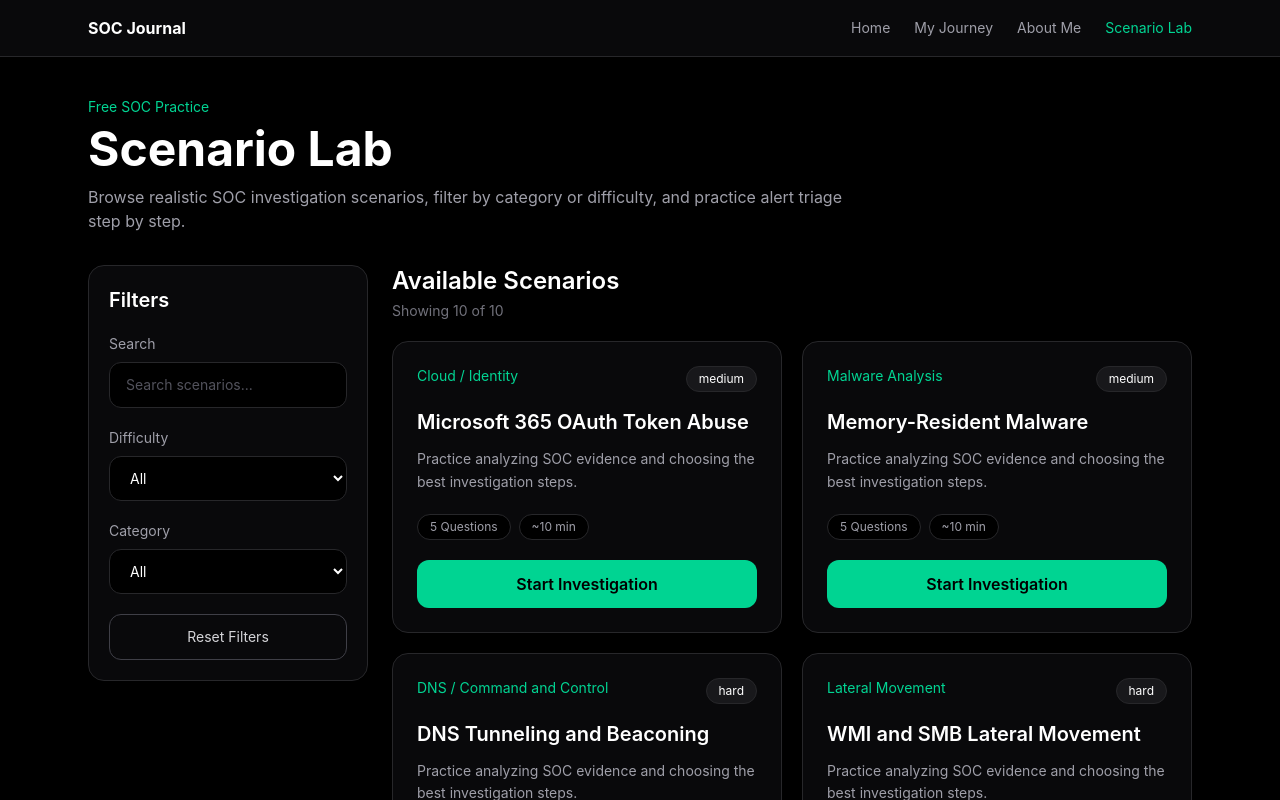
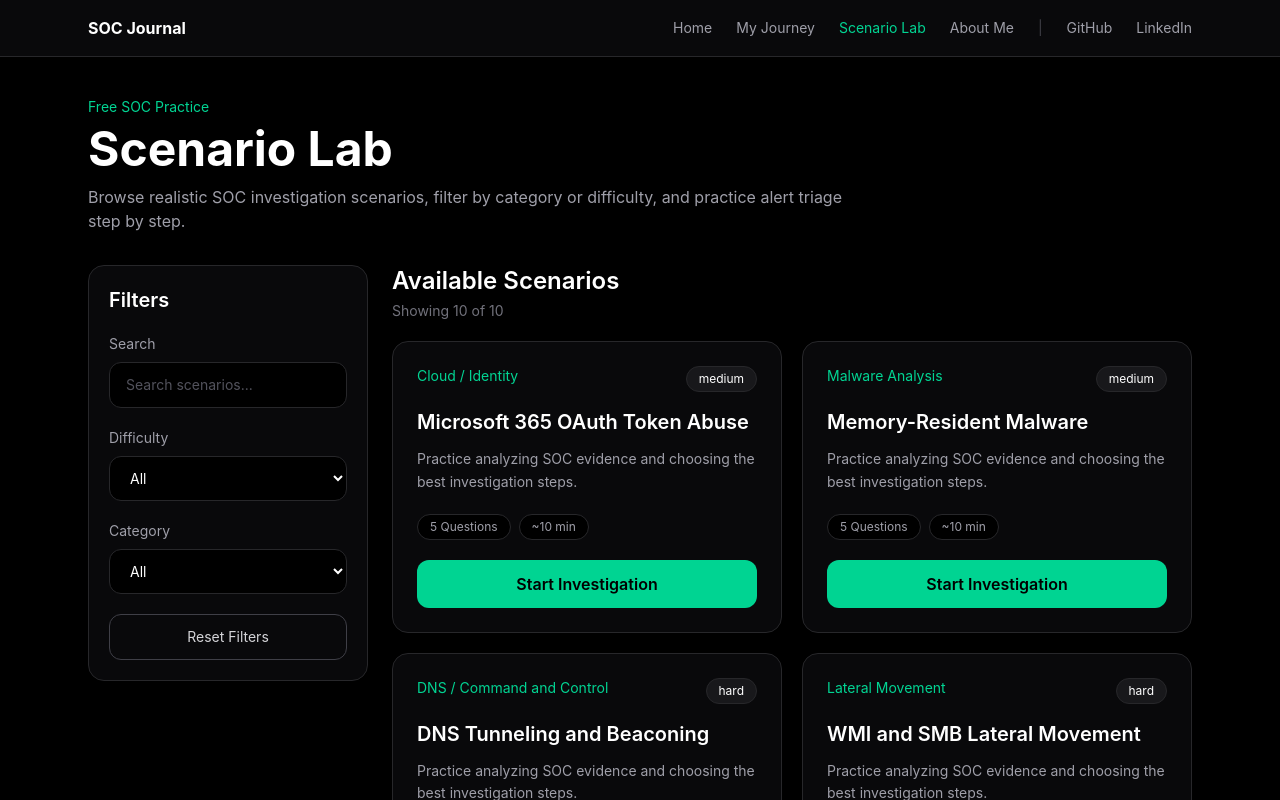
Before and after one commit to ViliusDevX/SOC-Analyst-Journal, a React (Vite) app: page /scenario-lab in a window 1280 px wide. Shown: the top 800 px of the page. Built offline with nearby package versions, Linux system fonts and the light colour scheme.

Commit message:
Added github/linkedin buttons to Navbar

```diff
--- a/src/components/NavBar.jsx
+++ b/src/components/NavBar.jsx
@@ -1,27 +1,61 @@
 import { NavLink } from "react-router-dom";
 
-function Navbar() {
+function NavBar() {
   const linkClass = ({ isActive }) =>
     isActive
       ? "text-emerald-400"
       : "text-zinc-400 hover:text-white transition";
 
+  const externalLinkClass =
+    "text-zinc-400 hover:text-emerald-400 transition";
+
   return (
     <nav className="border-b border-zinc-800 bg-zinc-950">
-      <div className="max-w-6xl mx-auto px-6 py-4 flex items-center justify-between">
+      <div className="max-w-6xl mx-auto px-6 py-4 flex flex-wrap items-center justify-between gap-4">
         <NavLink to="/" className="font-bold text-white">
           SOC Journal
         </NavLink>
 
-        <div className="flex gap-6 text-sm">
-          <NavLink to="/" className={linkClass}>Home</NavLink>
-          <NavLink to="/journey" className={linkClass}>My Journey</NavLink>
-          <NavLink to="/about" className={linkClass}>About Me</NavLink>
-          <NavLink to="/scenario-lab" className={linkClass}>Scenario Lab</NavLink>
+        <div className="flex flex-wrap items-center gap-6 text-sm">
+          <NavLink to="/" className={linkClass}>
+            Home
+          </NavLink>
+
+          <NavLink to="/journey" className={linkClass}>
+            My Journey
+          </NavLink>
+
+          <NavLink to="/scenario-lab" className={linkClass}>
+            Scenario Lab
+          </NavLink>
+
+          <NavLink to="/about" className={linkClass}>
+            About Me
+          </NavLink>
+
+          <span className="hidden sm:inline text-zinc-700">|</span>
+
+          <a
+            href="https://github.com/ViliusDevX"
+            target="_blank"
+            rel="noreferrer"
+            className={externalLinkClass}
+          >
+            GitHub
+          </a>
+
+          <a
+            href="https://www.linkedin.com/in/vilius-nikitinas-01381732a/"
+            target="_blank"
+            rel="noreferrer"
+            className={externalLinkClass}
+          >
+            LinkedIn
+          </a>
         </div>
       </div>
     </nav>
   );
 }
 
-export default Navbar;
+export default NavBar;
```
